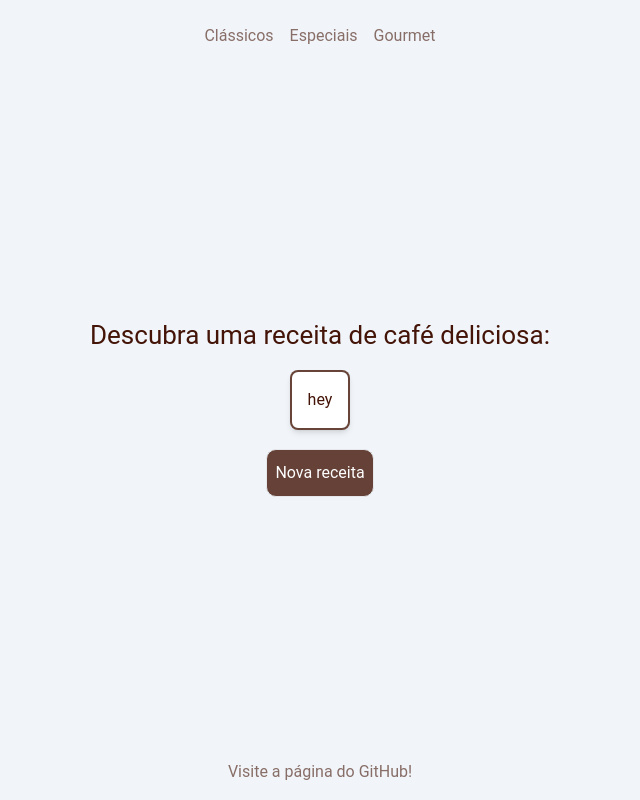
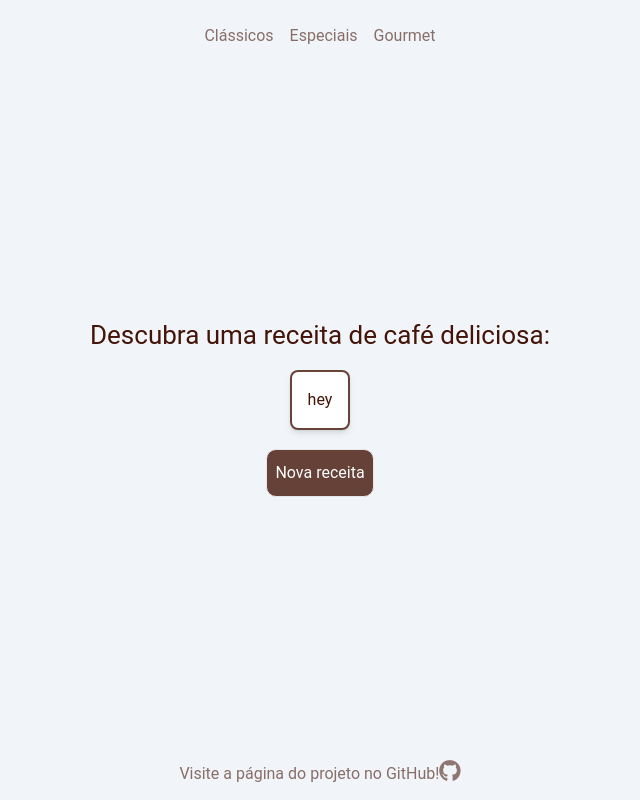
Before and after one commit to rebecaaras/apresentacao-rebeca, a Next.js app: page / in a window 1280 px wide. Shown: the whole page, without its empty margins (320-960 px from the left). Built offline with nearby package versions, Linux system fonts and the light colour scheme; no server answers.

Commit message:
Update footer

```diff
--- a/pages/_document.js
+++ b/pages/_document.js
@@ -3,7 +3,9 @@ import { Html, Head, Main, NextScript } from "next/document";
 export default function Document() {
   return (
     <Html lang="en">
-      <Head />
+      <Head>
+        <link rel="stylesheet" href="https://cdnjs.cloudflare.com/ajax/libs/font-awesome/6.0.0-beta3/css/all.min.css"/>
+      </Head>
       <body className="antialiased">
         <Main />
         <NextScript />
--- a/pages/index.js
+++ b/pages/index.js
@@ -52,7 +52,10 @@ export default function Home() {
           </div>
         </div>
       </main>
-      <footer className="bg-slate-100 text-orange-950 rounded-[10px] p-2 h-10 w-30 hover:bg-orange-950 hover:text-orange-950 text-opacity-60 hover:font-bold hover:bg-opacity-10 p-[15px] mb-[15px]">Visite a página do GitHub!</footer>
+      <footer className="bg-slate-100 text-orange-950 rounded-[10px] p-2 h-10 w-30 text-opacity-60 p-[15px] mb-[15px]">
+        <a href="https://github.com/rebecaaras" target="_blank" rel="noopener noreferrer">Visite a página do projeto no GitHub!
+        <i className="fab fa-github" style={{ fontSize: "22px", color: "#43140790" }}></i></a>
+      </footer>
 
       {/* Incluir documentação do projeto.  */}
       {/* <footer className="text-slate-400 justify-center">
```
